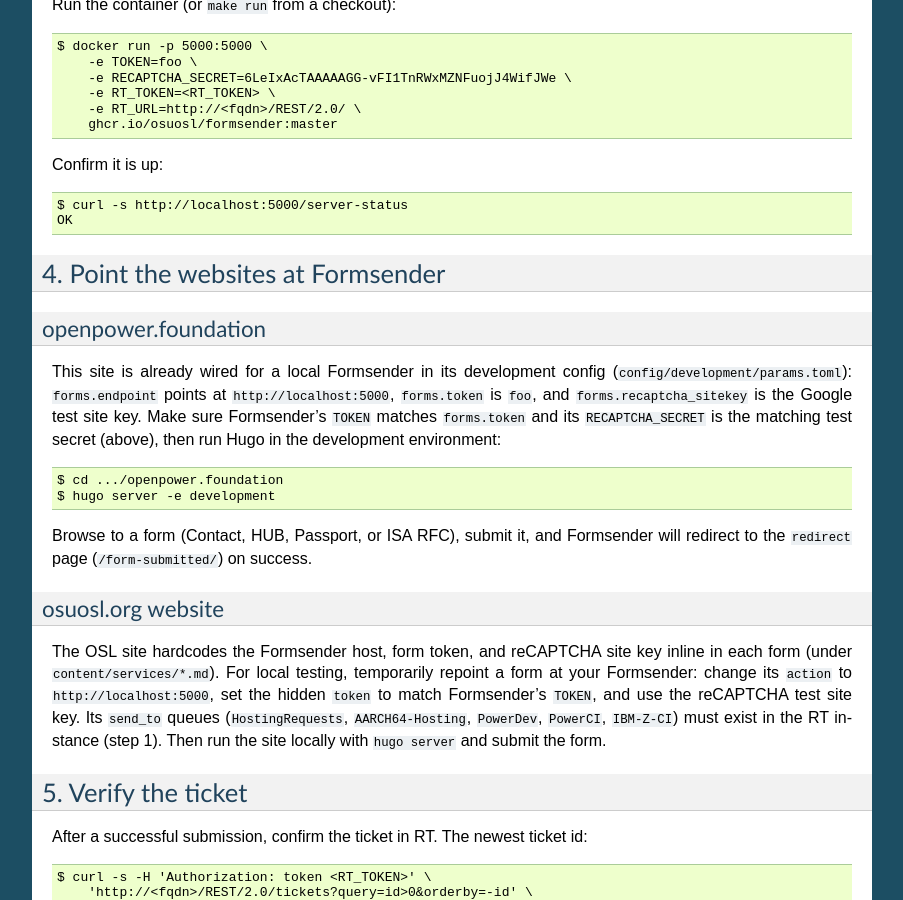
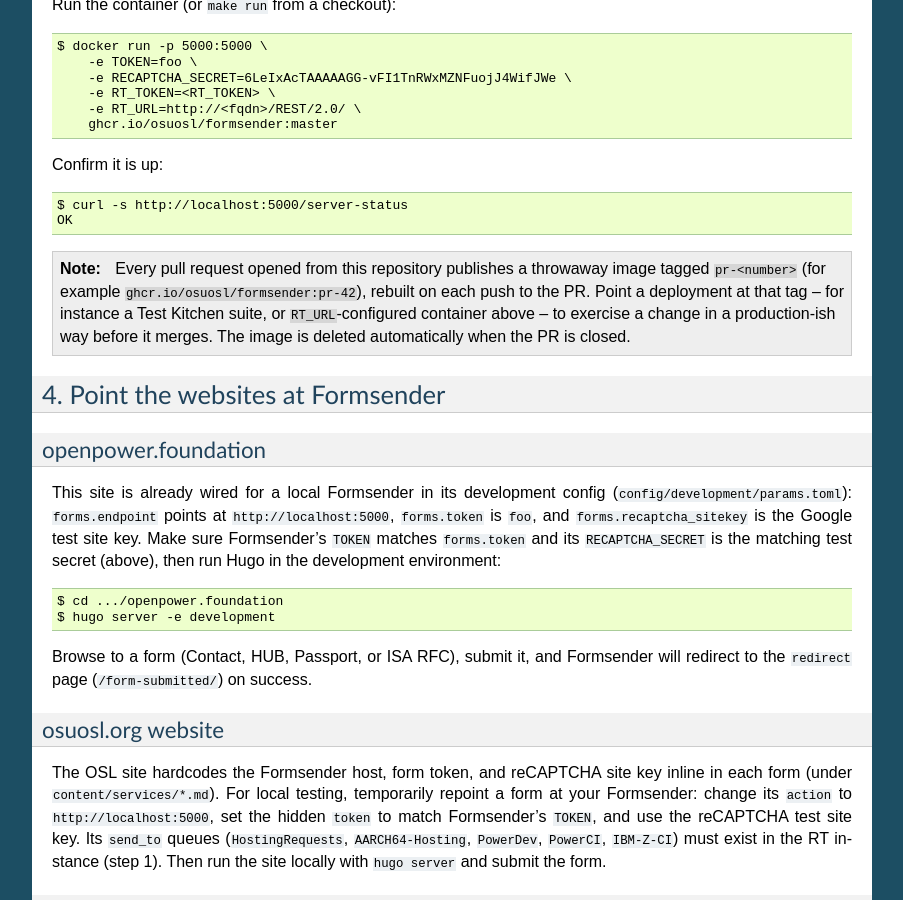
Before and after one commit to osuosl/formsender, a Sphinx documentation site: the page built from docs/source/integration_testing.rst, in a window 1280 px wide and 900 px high, scrolled down 2002 px. Shown: the whole window, without its empty margins (198-1101 px from the left). Built offline with Sphinx 7.4.7, drawn with Linux system fonts in a browser that asks for light colours.

Commit message:
Publish a per-PR container image and clean it up on close
Same-repo pull requests now build, smoke-test, and publish a throwaway
ghcr.io/osuosl/formsender:pr-<number> image (rebuilt on each push to the
PR), so a change can be exercised in a production-ish way -- e.g. by
pointing a Test Kitchen suite at that tag -- before it merges. Fork PRs
still build and smoke-test but skip publishing, since their GITHUB_TOKEN
is read-only.

A separate workflow deletes the pr-<number> image from the registry when
the PR closes (merged or not) so per-PR images don't accumulate.

Co-Authored-By: Claude Opus 4.8 <noreply@anthropic.com>
Signed-off-by: Lance Albertson <lance@osuosl.org>

```diff
--- a/docs/source/integration_testing.rst
+++ b/docs/source/integration_testing.rst
@@ -140,6 +140,15 @@ Confirm it is up:
     $ curl -s http://localhost:5000/server-status
     OK
 
+.. note::
+
+   Every pull request opened from this repository publishes a throwaway image
+   tagged ``pr-<number>`` (for example ``ghcr.io/osuosl/formsender:pr-42``),
+   rebuilt on each push to the PR. Point a deployment at that tag -- for
+   instance a Test Kitchen suite, or ``RT_URL``-configured container above -- to
+   exercise a change in a production-ish way before it merges. The image is
+   deleted automatically when the PR is closed.
+
 4. Point the websites at Formsender
 -----------------------------------
 
```
Also changed, not shown: 2 other files.
